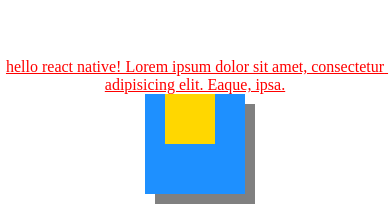
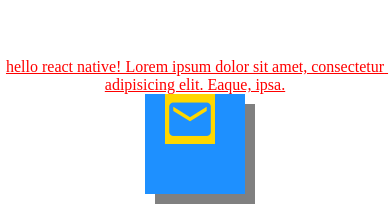
Before and after one commit to roman89ua/react-native-layouts, a React Native app: screen / in a window 390 px wide. Shown: the part 226-432 px from the top of the page. Built offline with nearby package versions, Linux system fonts and the light colour scheme.

Commit message:
expo vector-icons

```diff
--- a/package.json
+++ b/package.json
@@ -19,6 +19,7 @@
   },
   "devDependencies": {
     "@babel/core": "~7.9.0",
+    "@expo/vector-icons": "^12.0.3",
     "eslint": "^7.18.0",
     "eslint-plugin-react": "^7.22.0",
     "prettier": "2.2.1"
--- a/screens/second-lesson.js
+++ b/screens/second-lesson.js
@@ -2,6 +2,7 @@ import React from "react";
 import { StyleSheet, View } from "react-native";
 
 import MainText from "../components/main-text";
+import { MaterialCommunityIcons } from "@expo/vector-icons";
 
 const SecondLesson = () => {
   return (
@@ -11,9 +12,11 @@ const SecondLesson = () => {
         elit. Eaque, ipsa.
       </MainText>
       <View style={styles.blueBox}>
-        <View style={styles.goldBox} />
+        <View style={styles.goldBox}>
+          <MaterialCommunityIcons name="email" size={50} color="dodgerblue" />
+        </View>
       </View>
-      <View style={styles.redBox}></View>
+      <View style={styles.redBox} />
     </View>
   );
 };
```
Also changed, not shown: 1 other file (tests, documents, lock files or other folders).
